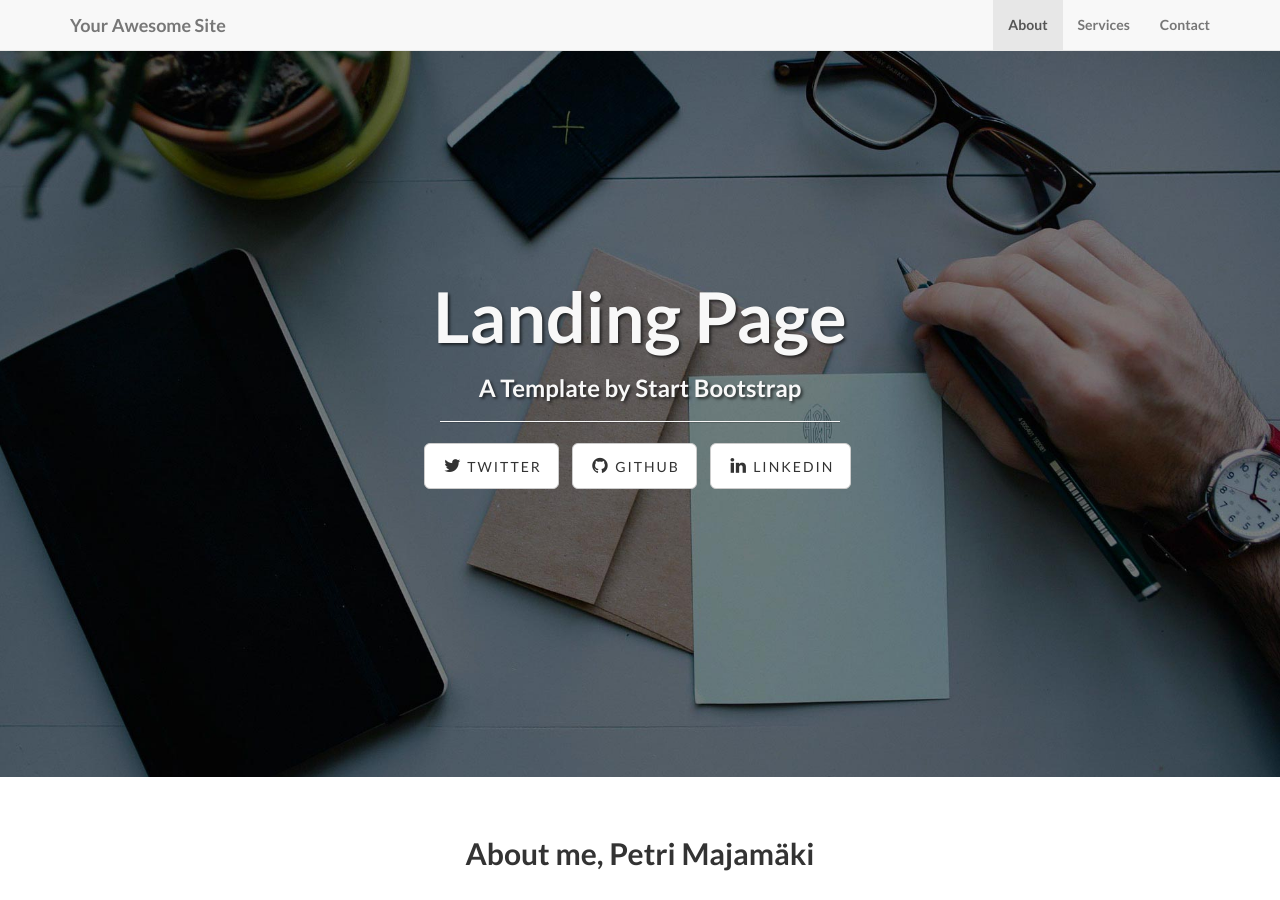
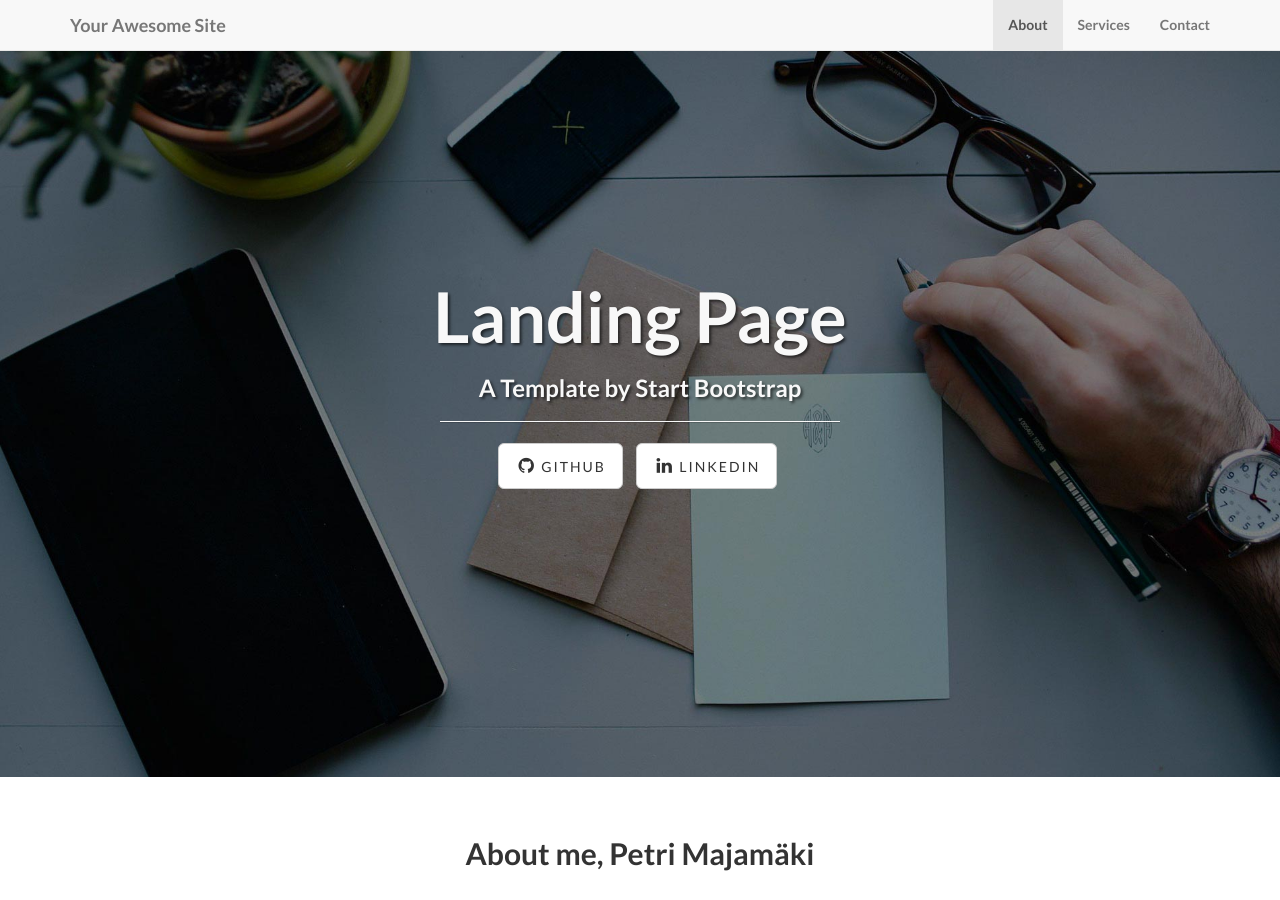
Before and after one commit to quido3/quido3.github.io, a Jekyll site: the page built from index.html, in a window 1280 px wide and 900 px high. Built offline with Jekyll 4.4.1, drawn with Linux system fonts in a browser that asks for light colours.

Commit message:
Updated _config.yml

```diff
--- a/_config.yml
+++ b/_config.yml
@@ -26,9 +26,7 @@
 # ----------------------- #
 
 social:
-  - title: twitter
-    url: https://twitter.com/SBootstrap
   - title: github
-    url: https://github.com/IronSummitMedia/startbootstrap
+    url: https://github.com/quido3
   - title: linkedin
-    url:
+    url: https://fi.linkedin.com/in/petrimajamaki
```
